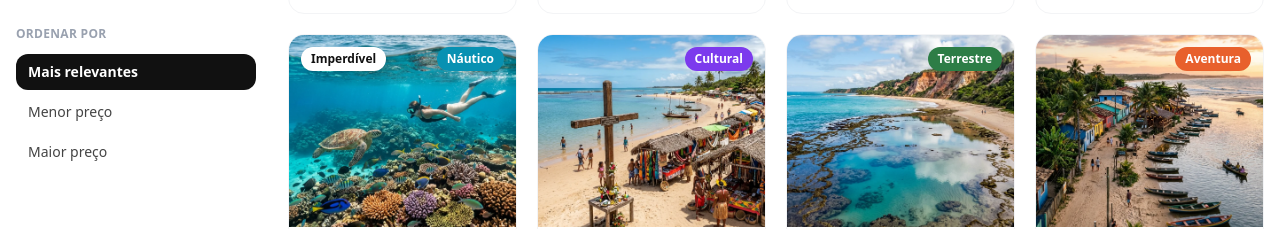
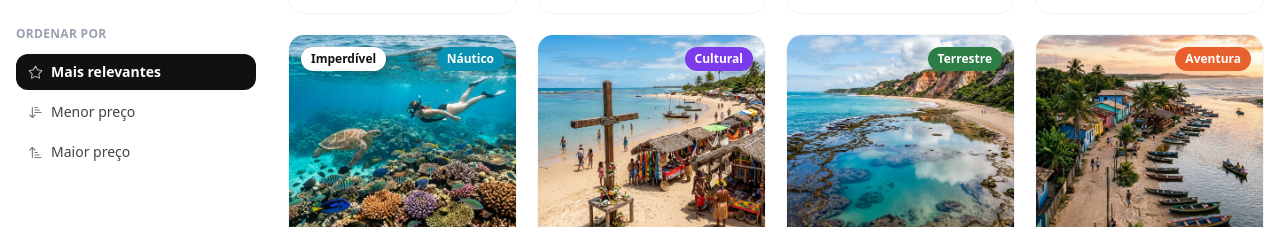
Before and after one commit to Huendelx/Tour-Porto-Seguro, a Next.js app: page /buscar in a window 1280 px wide. Shown: the part 503-732 px from the top of the page. Built offline with nearby package versions, Linux system fonts and the light colour scheme.

Commit message:
feat: ícones nos botões de ordenação (Star, ArrowDown/Up)

```diff
--- a/src/app/buscar/page.tsx
+++ b/src/app/buscar/page.tsx
@@ -4,7 +4,7 @@ import { useSearchParams, useRouter } from "next/navigation";
 import { Suspense, useState, useMemo } from "react";
 import Image from "next/image";
 import Link from "next/link";
-import { Anchor, Car, Mountain, Landmark, Moon, LayoutGrid } from "lucide-react";
+import { Anchor, Car, Mountain, Landmark, Moon, LayoutGrid, Star, ArrowDownNarrowWide, ArrowUpNarrowWide } from "lucide-react";
 import { tours, categoryLabel, categoryColor, Tour } from "@/data/tours";
 
 const CATEGORIES = ["nautico", "terrestre", "aventura", "cultural", "noturno"] as const;
@@ -95,9 +95,9 @@ function SearchResults() {
 
             <p className="text-xs font-semibold text-gray-400 uppercase tracking-wide mb-3">Ordenar por</p>
             <div className="space-y-1">
-              <FilterBtn active={sortBy === "relevance"} onClick={() => setSortBy("relevance")}>Mais relevantes</FilterBtn>
-              <FilterBtn active={sortBy === "price_asc"} onClick={() => setSortBy("price_asc")}>Menor preço</FilterBtn>
-              <FilterBtn active={sortBy === "price_desc"} onClick={() => setSortBy("price_desc")}>Maior preço</FilterBtn>
+              <FilterBtn active={sortBy === "relevance"} onClick={() => setSortBy("relevance")} icon={<Star size={15} strokeWidth={1.75} />}>Mais relevantes</FilterBtn>
+              <FilterBtn active={sortBy === "price_asc"} onClick={() => setSortBy("price_asc")} icon={<ArrowDownNarrowWide size={15} strokeWidth={1.75} />}>Menor preço</FilterBtn>
+              <FilterBtn active={sortBy === "price_desc"} onClick={() => setSortBy("price_desc")} icon={<ArrowUpNarrowWide size={15} strokeWidth={1.75} />}>Maior preço</FilterBtn>
             </div>
           </div>
         </aside>
```
